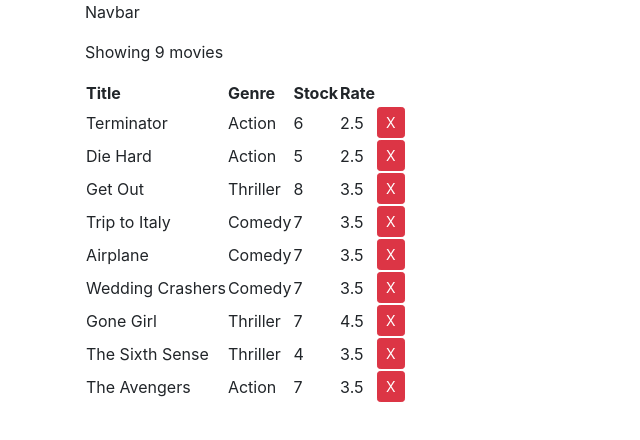
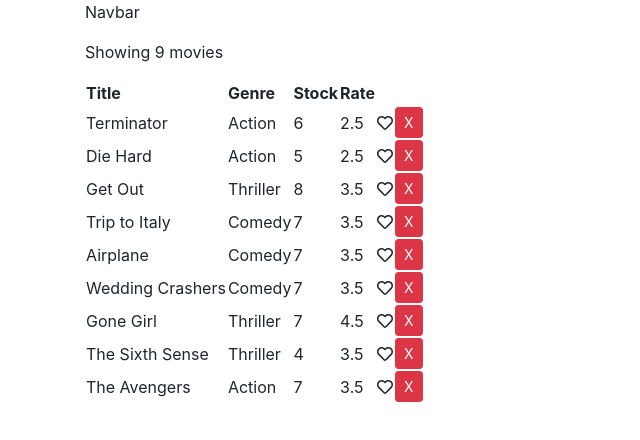
Before and after one commit to jparelladab/vidly, a React (Create React App) app: page / in a window 1280 px wide. Shown: the top 440 px of the page, without its empty margins (0-640 px from the left). Built offline with nearby package versions, Linux system fonts and the light colour scheme.

Commit message:
fontawesome icons

```diff
--- a/package.json
+++ b/package.json
@@ -3,6 +3,11 @@
   "version": "0.1.0",
   "private": true,
   "dependencies": {
+    "@fortawesome/fontawesome-svg-core": "^1.2.32",
+    "@fortawesome/free-brands-svg-icons": "^5.15.1",
+    "@fortawesome/free-regular-svg-icons": "^5.15.1",
+    "@fortawesome/free-solid-svg-icons": "^5.15.1",
+    "@fortawesome/react-fontawesome": "^0.1.14",
     "@testing-library/jest-dom": "^5.11.4",
     "@testing-library/react": "^11.1.0",
     "@testing-library/user-event": "^12.1.10",
--- a/public/index.html
+++ b/public/index.html
@@ -24,6 +24,10 @@
       work correctly both with client-side routing and a non-root public URL.
       Learn how to configure a non-root public URL by running `npm run build`.
     -->
+    <link href="https://maxcdn.bootstrapcdn.com/font-awesome/4.7.0/css/font-
+awesome.min.css" rel="stylesheet" integrity="sha384-
+wvfXpqpZZVQGK6TAh5PVlGOfQNHSoD2xbE+QkPxCAFlNEevoEH3Sl0sibVcOQVnN"
+crossorigin="anonymous">
     <title>React App</title>
   </head>
   <body>
--- a/src/App.js
+++ b/src/App.js
@@ -1,6 +1,8 @@
 import React, {Component} from 'react';
 import Movies from './components/movies';
 import NavBar from './components/navbar';
+
+
 
 
 class App extends Component {
--- /dev/null
+++ b/src/common/like.jsx
@@ -0,0 +1,30 @@
+import React, {Component} from 'react';
+
+import { FontAwesomeIcon } from '@fortawesome/react-fontawesome';
+
+
+
+
+class Like extends Component {
+  render(){
+    if (this.props.isLiked){
+
+    return(
+      <React.Fragment>
+
+        <FontAwesomeIcon icon="heart" onClick={()=>{this.props.onLike(this.props.movie)}} />
+
+      </React.Fragment>
+      );
+    } else {
+      return(
+      <FontAwesomeIcon
+        icon={['far', 'heart']}
+        onClick={()=>{this.props.onLike(this.props.movie)}}
+      />
+      );
+    }
+  }
+}
+
+export default Like;
--- a/src/components/movie.jsx
+++ b/src/components/movie.jsx
@@ -1,4 +1,5 @@
 import React, {Component} from 'react';
+import Like from '../common/like';
 
 
 class Movie extends Component {
@@ -11,6 +12,7 @@
         <td>{movie.genre.name}</td>
         <td>{movie.numberInStock}</td>
         <td>{movie.dailyRentalRate}</td>
+        <td><Like onLike={this.props.onLike} isLiked={this.props.isLiked} movie={movie} /></td>
         <td><button className='btn btn-danger btn-sm' onClick={ () => this.props.onDelete(movie) }>X</button></td>
       </tr>
 
--- a/src/components/movies.jsx
+++ b/src/components/movies.jsx
@@ -5,12 +5,31 @@
 
 class Movies extends Component{
   state = {
-    movies: getMovies()
+    movies: getMovies(),
+    likes: []
   };
 
- handleDelete = (movie) => {
+  handleDelete = (movie) => {
     deleteMovie(movie._id);
     this.setState({movies: getMovies()});
+  }
+
+  isLiked = (movie) => {
+    return this.state.likes.indexOf(movie) >= 0 ? true : false;
+  }
+
+  handleLike = (movie) => {
+    let likes = [...this.state.likes];
+    let index = likes.indexOf(movie);
+    console.log(index);
+    console.log('before',likes);
+    if (index === -1) {
+      likes.push(movie);
+    } else {
+      likes = likes.filter(m => m._id !== movie._id);
+    }
+    this.setState({likes});
+    console.log('after', this.state.likes);
   }
 
   render(){
@@ -29,6 +48,7 @@
                   <th>Stock</th>
                   <th>Rate</th>
                   <th></th>
+                  <th></th>
                 </tr>
               </thead>
             <tbody>
@@ -37,6 +57,8 @@
                     movie={movie}
                     key={movie._id}
                     onDelete={ this.handleDelete }
+                    onLike={this.handleLike}
+                    isLiked={this.isLiked(movie)}
                   />
                   ) }
             </tbody>
--- /dev/null
+++ b/src/fontawesome.js
@@ -0,0 +1,12 @@
+import { library } from '@fortawesome/fontawesome-svg-core';
+import { faHeart, faCoffee } from '@fortawesome/free-solid-svg-icons';
+import { faHeart as farHeart } from '@fortawesome/free-regular-svg-icons';
+
+
+library.add(
+  faHeart,
+  faCoffee,
+  farHeart
+
+
+);
--- a/src/index.js
+++ b/src/index.js
@@ -3,7 +3,9 @@
 import App from './App';
 import reportWebVitals from './reportWebVitals';
 import 'bootstrap/dist/css/bootstrap.css';
-import 'font-awesome/css/font-awesome.css';
+// import 'font-awesome/css/font-awesome.css';
+// import 'font-awesome/css/font-awesome.min.css';
+import './fontawesome';
 
 ReactDOM.render(
   // <React.StrictMode>
```
Also changed, not shown: 2 other files (tests, documents, lock files or other folders).
